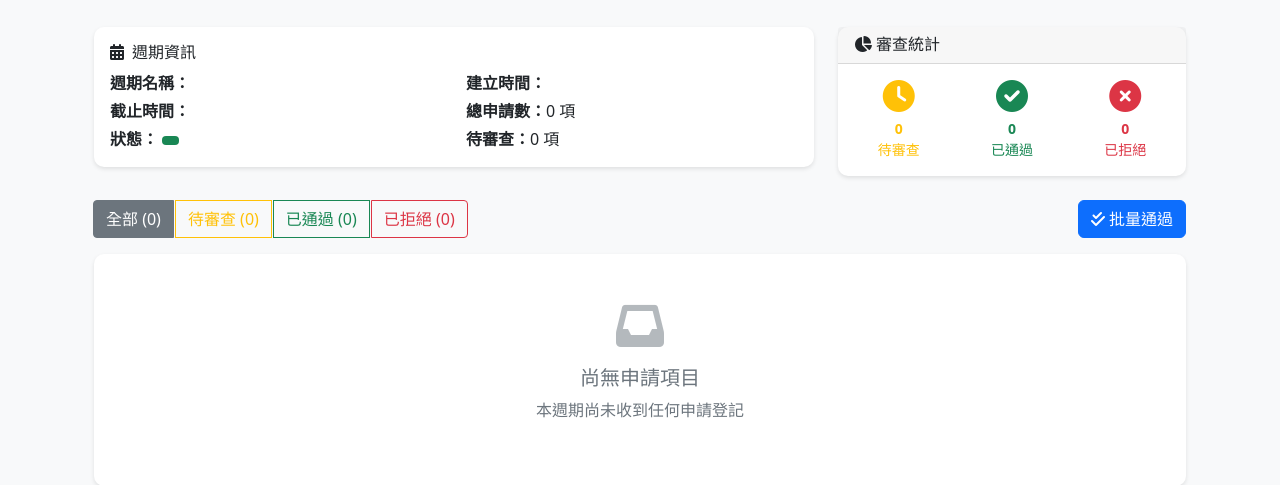
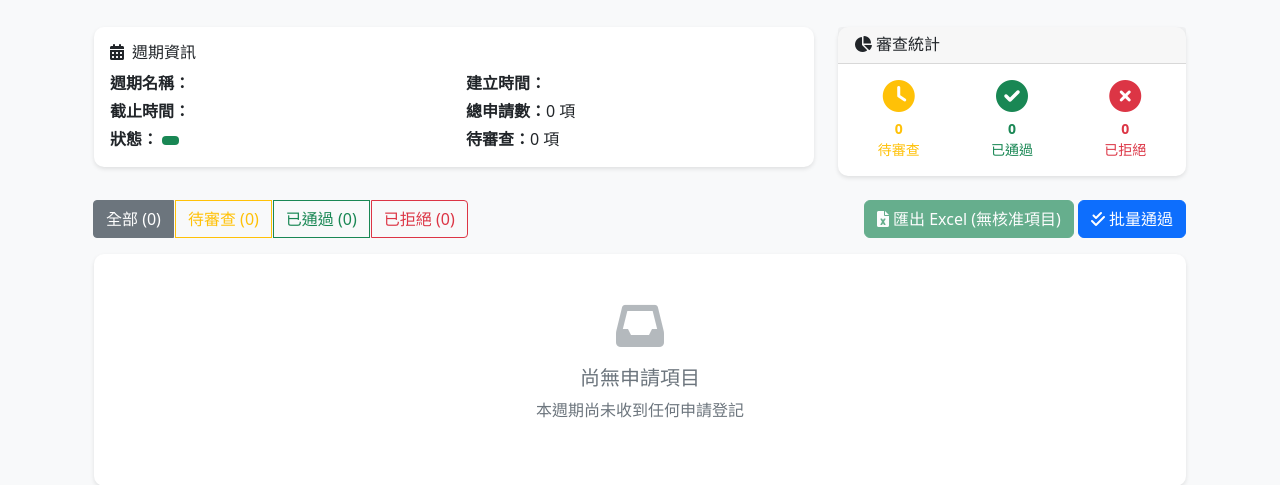
Before and after one commit to jasonkiller200/screw, a Python web app: template templates/weekly_orders/review.html in a window 1280 px wide. Shown: the part 227-712 px from the top of the page. Run offline with Jinja, Linux system fonts and the light colour scheme; the template is opened without the code that fills it, so the values that code supplies are empty; some libraries are stand-ins or nearby versions.

Commit message:
fix(weekly-order): 修復 Excel 匯出按鈕與項次問題
🐛 問題修復：
1. 匯出按鈕消失 - 改為永久顯示但無核准項目時 disabled
2. Excel 項次不正確 - 改用 enumerate(start=1) 自動遞增

📝 修改內容：
- services/weekly_order_service.py - 使用 enumerate() 產生 1,2,3... 項次
- templates/weekly_orders/review.html - 按鈕永久顯示，無項目時 disabled

✅ 現在匯出 Excel 項次會正確顯示為 1, 2, 3...
✅ 按鈕不會消失，只會在無核准項目時變灰

```diff
--- a/services/weekly_order_service.py
+++ b/services/weekly_order_service.py
@@ -35,7 +35,7 @@ class WeeklyOrderService:
                 return {'success': False, 'message': '沒有已核准的項目可生成申請單'}
 
             data = []
-            for reg in registrations:
+            for idx, reg in enumerate(registrations, start=1):
                 location_str = ''
                 if reg.warehouse_location and reg.warehouse_location.warehouse:
                     location_str = f"{reg.warehouse_location.warehouse.name} - {reg.warehouse_location.location_code}"
@@ -45,7 +45,7 @@ class WeeklyOrderService:
                 priority_str = '緊急' if reg.priority == 'urgent' else '一般'
 
                 data.append({
-                    '項次': reg.item_sequence,
+                    '項次': idx,
                     '品號': reg.part_number,
                     '品名': reg.part_name,
                     '儲位': location_str,
--- a/templates/weekly_orders/review.html
+++ b/templates/weekly_orders/review.html
@@ -99,11 +99,12 @@
                 </div>
 
                 <div>
-                    {% if approved_count > 0 %}
-                    <a href="{{ url_for('weekly_order.export_excel', cycle_id=cycle.id) }}" class="btn btn-success">
-                        <i class="fas fa-file-excel me-1"></i>匯出 Excel ({{ approved_count }}項)
+                    <a href="{{ url_for('weekly_order.export_excel', cycle_id=cycle.id) }}"
+                       class="btn btn-success {{ 'disabled' if approved_count == 0 else '' }}"
+                       {{ 'aria-disabled="true"' if approved_count == 0 else '' }}>
+                        <i class="fas fa-file-excel me-1"></i>匯出 Excel
+                        {% if approved_count > 0 %}({{ approved_count }}項){% else %}(無核准項目){% endif %}
                     </a>
-                    {% endif %}
                     <button class="btn btn-primary" onclick="batchApprove()">
                         <i class="fas fa-check-double me-1"></i>批量通過
                     </button>
```
